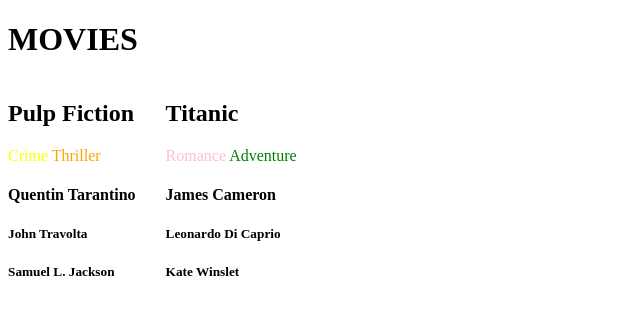
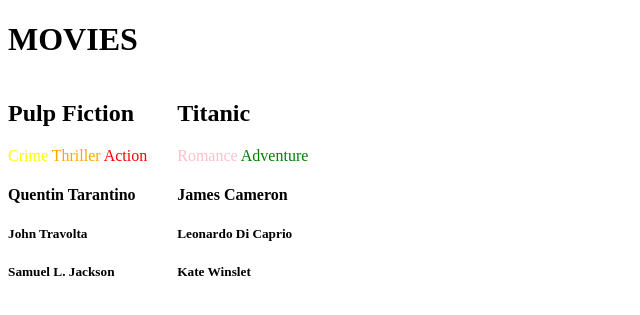
Before and after one commit to marcoceccarelli98/php-oop-1, a PHP site: page / in a window 1280 px wide. Shown: the top 315 px of the page, without its empty margins (0-640 px from the left). Run offline with PHP 8.4, Linux system fonts and the light colour scheme.

Commit message:
[UPD] Add setGenre method for movie

```diff
--- a/Models/Movie.php
+++ b/Models/Movie.php
@@ -26,6 +26,11 @@ class Movie
         }
     }
 
+    public function setGenre($_genre)
+    {
+        $this->genres = [...$this->genres, $_genre];
+    }
+
     public function setActor($_actor)
     {
         $this->actors = [...$this->actors, $_actor];
--- a/index.php
+++ b/index.php
@@ -13,11 +13,17 @@ $crime = new Genre("Crime", false, "yellow");
 $thriller = new Genre("Thriller", true, "orange");
 $romance = new Genre("Romance", false, "pink");
 $adventure = new Genre("Adventure", false, "green");
+$action = new Genre("Action", false, "red");
+
 
 // MOVIES
 $movie1 = new Movie("Pulp Fiction", "Quentin Tarantino", [$crime, $thriller], 1994, $actors1);
 $movie2 = new Movie("Titanic", "James Cameron", [$romance, $adventure], 1997, $actors2);
 
+// testing set genre
+$movie1->setGenre($action);
+
+// testing set actor
 $movie2->setActor(new Actor("Kate", "Winslet", 6));
 
 // MOVIE LIST
```
